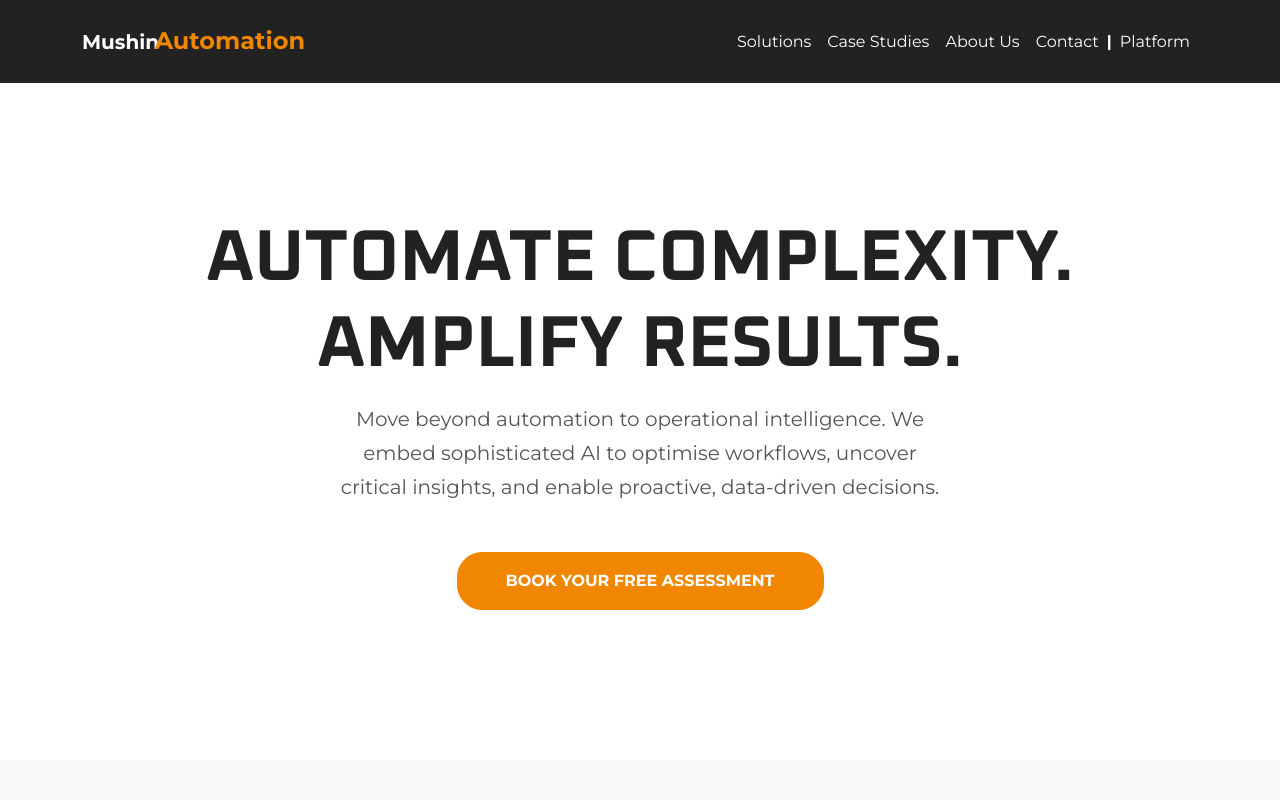
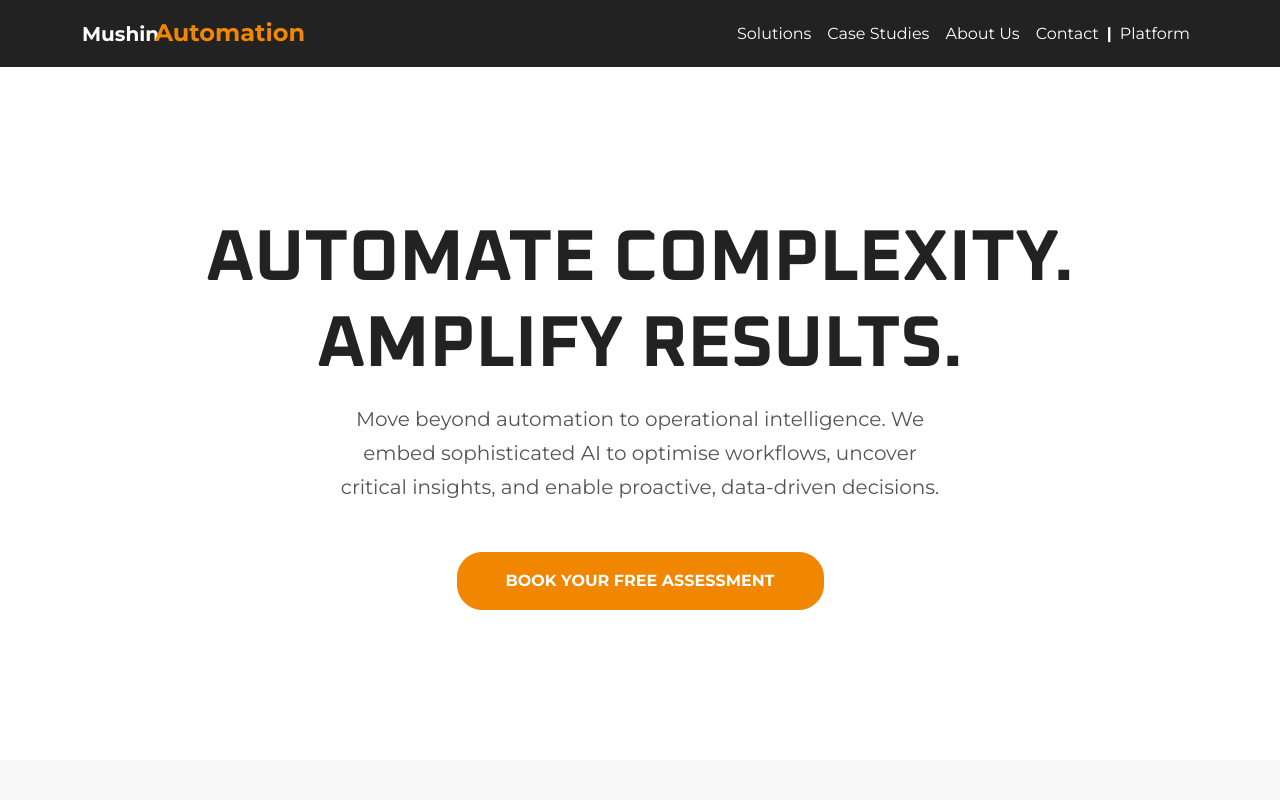
Before and after one commit to Jesse963/Mushin-Website, a React (Vite) app: page / in a window 1280 px wide. Shown: the top 800 px of the page. Built offline with nearby package versions, Linux system fonts and the light colour scheme.

Commit message:
link to platform

```diff
--- a/src/landingPage.css
+++ b/src/landingPage.css
@@ -121,7 +121,7 @@ section {
 /* Navbar (Example - assumes you have a .navbar class) */
 .navbar {
   background-color: var(--near-black);
-  padding: 1rem 0;
+  padding: 0.5rem 0;
 }
 .navbar .navbar-brand {
   color: var(--white);
--- a/src/pages/01. Components/01. Navbar.jsx
+++ b/src/pages/01. Components/01. Navbar.jsx
@@ -62,7 +62,7 @@ const Navbar = () => {
               |
             </Nav>
             <Nav.Link
-              href="/solutions"
+              href="https://platform.mushin.com.au"
               className="font-montserrat-bold text-white"
             >
               Platform
```
